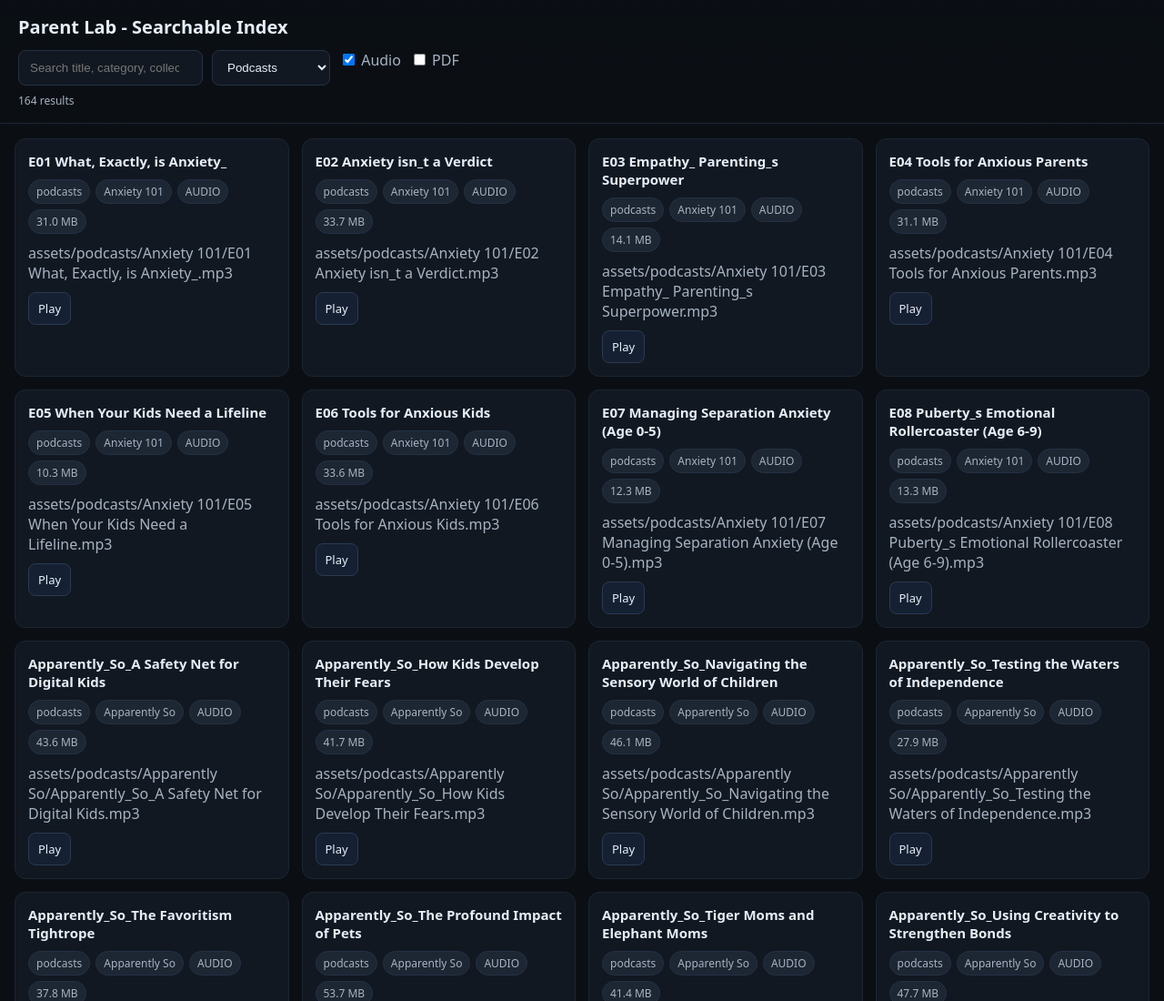
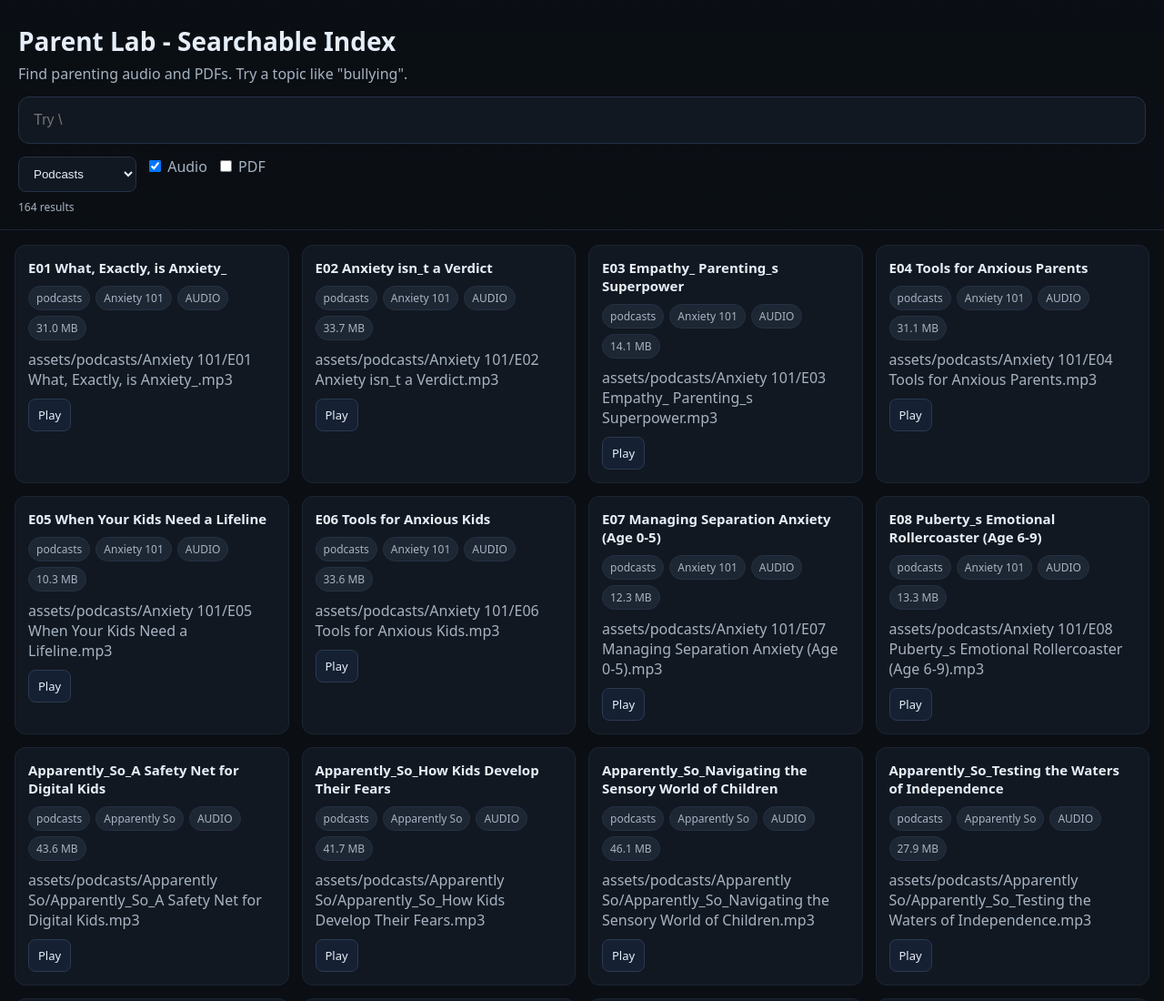
Before and after one commit to johncgilmore/parentlab-index, a plain HTML site: page public/index.html in a window 1280 px wide. Shown: the top 1100 px of the page at 91% size. Drawn offline with nearby package versions, Linux system fonts and the light colour scheme.

Commit message:
feat(ui): add hero section with large search (placeholder 'bullying')

```diff
--- a/public/index.html
+++ b/public/index.html
@@ -9,9 +9,14 @@
   </head>
   <body>
     <header class="header">
-      <h1>Parent Lab - Searchable Index</h1>
+      <div class="hero-landing">
+        <h1>Parent Lab - Searchable Index</h1>
+        <p class="subtitle">Find parenting audio and PDFs. Try a topic like "bullying".</p>
+        <div class="hero-search">
+          <input id="searchInput" type="search" placeholder="Try \"bullying\"" />
+        </div>
+      </div>
       <div class="controls">
-        <input id="searchInput" type="search" placeholder="Search title, category, collection..." />
         <select id="collectionFilter">
           <option value="">All Collections</option>
           <option value="podcasts" selected>Podcasts</option>
--- a/public/styles.css
+++ b/public/styles.css
@@ -23,9 +23,18 @@ body {
   padding: 16px 20px;
   border-bottom: 1px solid #1c2533;
 }
-.header h1 {
-  margin: 0 0 12px 0;
-  font-size: 20px;
+.header h1 { margin: 0; font-size: 28px; }
+.subtitle { margin: 6px 0 14px 0; color: var(--muted); }
+.hero-landing { padding: 10px 0 14px 0; }
+.hero-search { display: flex; gap: 8px; }
+.hero-search input[type="search"] {
+  width: 100%;
+  padding: 16px 16px;
+  font-size: 16px;
+  border-radius: 12px;
+  border: 1px solid #243145;
+  background: var(--panel);
+  color: var(--text);
 }
 .controls {
   display: flex;
```
